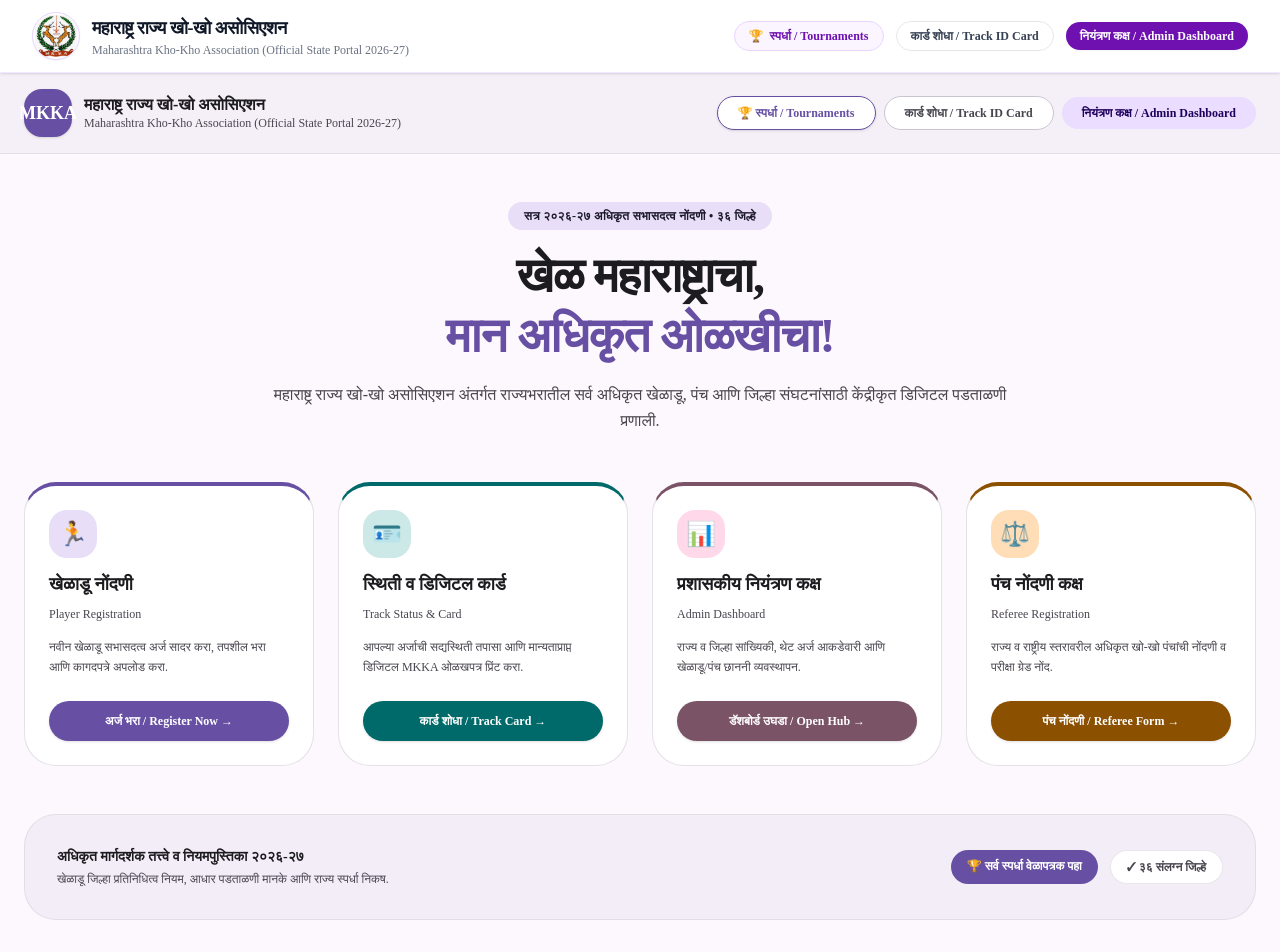
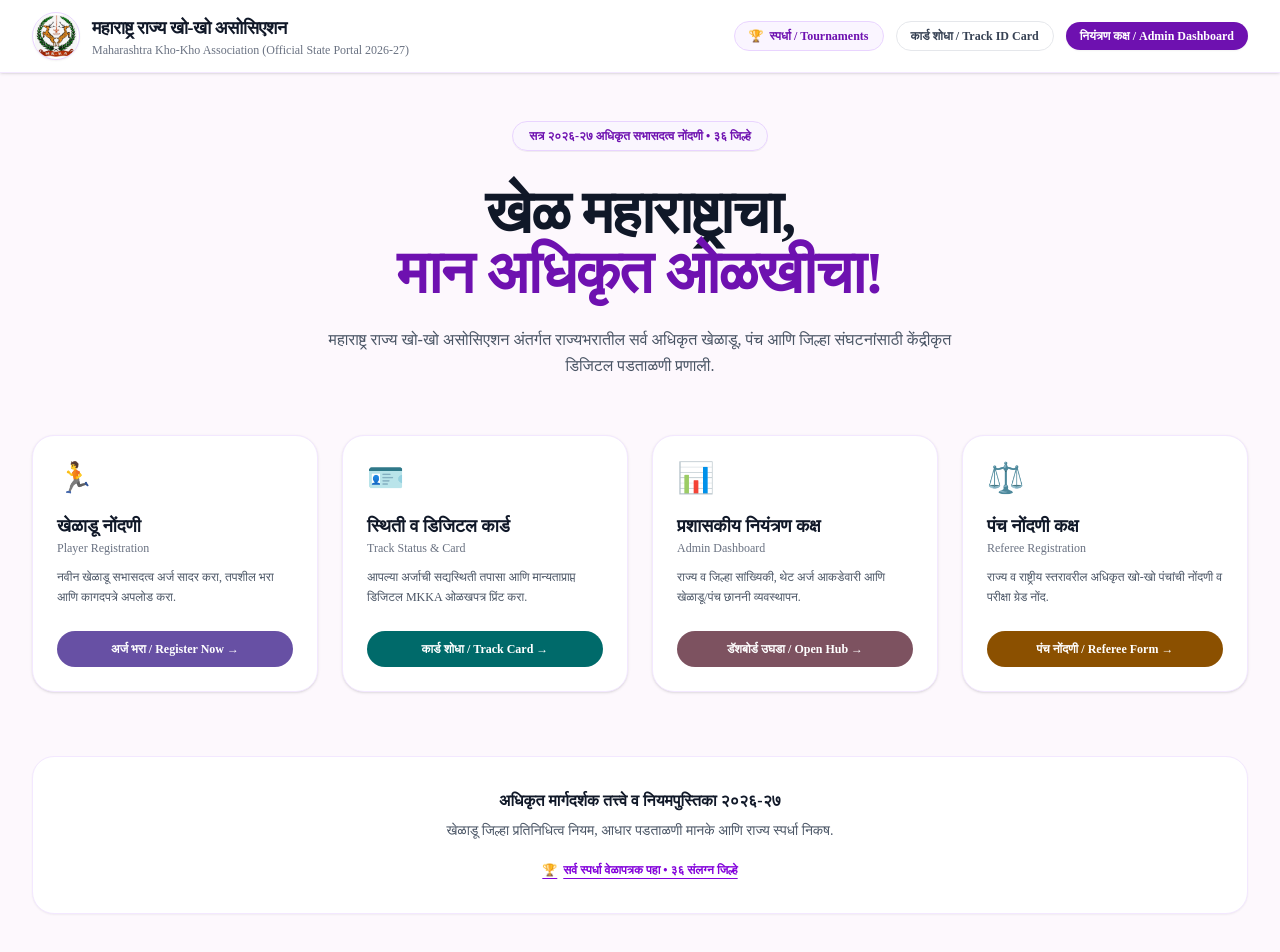
Before and after one commit to KshitijPilankar/mkka-portal, a Next.js app in the folder web/: page / in a window 1280 px wide. Shown: the top 952 px of the page. Built offline with nearby package versions, Linux system fonts and the light colour scheme.

Commit message:
fix: remove duplicate header from home page

```diff
--- a/web/src/app/page.tsx
+++ b/web/src/app/page.tsx
@@ -1,192 +1,124 @@
-import Link from 'next/link';
-
-export const metadata = {
-  title: 'महाराष्ट्र राज्य खो-खो असोसिएशन | Maharashtra Kho-Kho Association',
-  description: 'Official State Player, Referee & Tournament Registration Web Portal 2026-27',
-};
+import Link from "next/link";
 
 export default function HomePage() {
   return (
-    <div className="min-h-screen bg-[#FDF8FD] text-[#1C1B1F] flex flex-col justify-between">
-      {/* Top Navigation Bar */}
-      <header className="border-b border-[#CAC4D0]/40 bg-[#F3EDF7]/80 backdrop-blur-md sticky top-0 z-40 px-6 py-4">
-        <div className="max-w-7xl mx-auto flex flex-col sm:flex-row items-center justify-between gap-4">
-          <div className="flex items-center gap-3">
-            <div className="w-12 h-12 rounded-2xl bg-[#6750A4] text-white flex items-center justify-center font-bold text-lg shadow-sm">
-              MKKA
-            </div>
-            <div>
-              <h1 className="text-base font-bold leading-tight text-[#1C1B1F]">
-                महाराष्ट्र राज्य खो-खो असोसिएशन
-              </h1>
-              <p className="text-xs text-[#49454F] font-medium">
-                Maharashtra Kho-Kho Association (Official State Portal 2026-27)
-              </p>
-            </div>
+    <div className="min-h-screen bg-[#FDF8FD] text-[#1C1B1F]">
+      <main className="mx-auto max-w-7xl px-4 py-12 sm:px-6 lg:px-8">
+
+        {/* Hero Section */}
+        <div className="flex flex-col items-center text-center">
+          <div className="inline-flex items-center gap-2 rounded-full border border-purple-200 bg-purple-50/70 px-4 py-1.5 text-xs font-semibold text-purple-800 shadow-2xs">
+            <span>सत्र २०२६-२७ अधिकृत सभासदत्व नोंदणी • ३६ जिल्हे</span>
           </div>
 
-          <div className="flex items-center gap-2 flex-wrap">
-            <Link
-              href="/tournaments"
-              className="px-5 py-2 rounded-full border border-[#6750A4] bg-white text-[#6750A4] text-xs font-bold hover:bg-[#6750A4]/10 transition-all shadow-sm"
-            >
-              🏆 स्पर्धा / Tournaments
-            </Link>
-            <Link
-              href="/track"
-              className="px-5 py-2 rounded-full border border-[#CAC4D0] bg-white text-[#49454F] text-xs font-bold hover:bg-gray-100 transition-all"
-            >
-              कार्ड शोधा / Track ID Card
-            </Link>
-            <Link
-              href="/association/dashboard"
-              className="px-5 py-2 rounded-full bg-[#EADDFF] text-[#21005D] text-xs font-bold hover:bg-[#D0BCFF] transition-all"
-            >
-              नियंत्रण कक्ष / Admin Dashboard
-            </Link>
-          </div>
-        </div>
-      </header>
+          <h1 className="mt-8 text-4xl font-extrabold tracking-tight text-gray-900 sm:text-5xl md:text-6xl">
+            खेळ महाराष्ट्राचा, <br />
+            <span className="text-purple-800">मान अधिकृत ओळखीचा!</span>
+          </h1>
 
-      {/* Hero Section */}
-      <main className="max-w-7xl mx-auto px-6 py-12 flex-1 w-full space-y-12">
-        <div className="text-center max-w-3xl mx-auto space-y-4">
-          <span className="inline-block px-4 py-1.5 rounded-full bg-[#E8DEF8] text-[#1D192B] text-xs font-bold tracking-wide">
-            सत्र २०२६-२७ अधिकृत सभासदत्व नोंदणी • ३६ जिल्हे
-          </span>
-          <h2 className="text-3xl md:text-5xl font-extrabold tracking-tight text-[#1C1B1F] leading-tight">
-            खेळ महाराष्ट्राचा, <br className="hidden sm:inline" />
-            <span className="text-[#6750A4]">मान अधिकृत ओळखीचा!</span>
-          </h2>
-          <p className="text-sm md:text-base text-[#49454F] leading-relaxed">
-            महाराष्ट्र राज्य खो-खो असोसिएशन अंतर्गत राज्यभरातील सर्व अधिकृत खेळाडू, पंच आणि जिल्हा संघटनांसाठी केंद्रीकृत डिजिटल पडताळणी प्रणाली.
+          <p className="mt-6 max-w-2xl text-sm leading-relaxed text-gray-600 sm:text-base">
+            महाराष्ट्र राज्य खो-खो असोसिएशन अंतर्गत राज्यभरातील सर्व अधिकृत खेळाडू,
+            पंच आणि जिल्हा संघटनांसाठी केंद्रीकृत डिजिटल पडताळणी प्रणाली.
           </p>
         </div>
 
-        {/* 4 Core Action Hub Cards */}
-        <div className="grid grid-cols-1 md:grid-cols-2 lg:grid-cols-4 gap-6">
+        {/* 4 Primary Navigation Cards */}
+        <div className="mt-14 grid grid-cols-1 gap-6 sm:grid-cols-2 lg:grid-cols-4">
+
           {/* Card 1: Player Registration */}
-          <div className="bg-white rounded-[32px] border border-[#CAC4D0]/50 p-6 flex flex-col justify-between hover:shadow-lg transition-all border-t-4 border-t-[#6750A4] group">
-            <div className="space-y-3">
-              <div className="w-12 h-12 rounded-2xl bg-[#E8DEF8] text-[#6750A4] flex items-center justify-center text-2xl font-bold">
-                🏃
-              </div>
-              <h3 className="text-lg font-bold text-[#1C1B1F] group-hover:text-[#6750A4] transition-colors">
-                खेळाडू नोंदणी <br />
-                <span className="text-xs font-normal text-[#49454F]">Player Registration</span>
-              </h3>
-              <p className="text-xs text-[#49454F] leading-relaxed">
+          <div className="flex flex-col justify-between rounded-3xl border border-purple-100 bg-white p-6 shadow-sm transition hover:shadow-md">
+            <div>
+              <span className="text-3xl">🏃</span>
+              <h2 className="mt-4 text-lg font-bold text-gray-900">खेळाडू नोंदणी</h2>
+              <p className="text-xs font-medium text-gray-500">Player Registration</p>
+              <p className="mt-3 text-xs leading-relaxed text-gray-600">
                 नवीन खेळाडू सभासदत्व अर्ज सादर करा, तपशील भरा आणि कागदपत्रे अपलोड करा.
               </p>
             </div>
             <Link
               href="/register/player"
-              className="mt-6 w-full text-center py-3 rounded-full bg-[#6750A4] text-white text-xs font-bold hover:bg-[#523e85] active:scale-95 transition-all shadow-sm"
+              className="mt-6 inline-flex w-full items-center justify-center rounded-2xl bg-[#6750A4] py-2.5 text-xs font-semibold text-white transition hover:bg-[#533f85]"
             >
               अर्ज भरा / Register Now →
             </Link>
           </div>
 
-          {/* Card 2: Track ID & Download */}
-          <div className="bg-white rounded-[32px] border border-[#CAC4D0]/50 p-6 flex flex-col justify-between hover:shadow-lg transition-all border-t-4 border-t-[#006A6A] group">
-            <div className="space-y-3">
-              <div className="w-12 h-12 rounded-2xl bg-[#CCE8E7] text-[#006A6A] flex items-center justify-center text-2xl font-bold">
-                🪪
-              </div>
-              <h3 className="text-lg font-bold text-[#1C1B1F] group-hover:text-[#006A6A] transition-colors">
-                स्थिती व डिजिटल कार्ड <br />
-                <span className="text-xs font-normal text-[#49454F]">Track Status & Card</span>
-              </h3>
-              <p className="text-xs text-[#49454F] leading-relaxed">
+          {/* Card 2: Track Card */}
+          <div className="flex flex-col justify-between rounded-3xl border border-purple-100 bg-white p-6 shadow-sm transition hover:shadow-md">
+            <div>
+              <span className="text-3xl">🪪</span>
+              <h2 className="mt-4 text-lg font-bold text-gray-900">स्थिती व डिजिटल कार्ड</h2>
+              <p className="text-xs font-medium text-gray-500">Track Status & Card</p>
+              <p className="mt-3 text-xs leading-relaxed text-gray-600">
                 आपल्या अर्जाची सद्यस्थिती तपासा आणि मान्यताप्राप्त डिजिटल MKKA ओळखपत्र प्रिंट करा.
               </p>
             </div>
             <Link
               href="/track"
-              className="mt-6 w-full text-center py-3 rounded-full bg-[#006A6A] text-white text-xs font-bold hover:bg-[#004f4f] active:scale-95 transition-all shadow-sm"
+              className="mt-6 inline-flex w-full items-center justify-center rounded-2xl bg-[#006A6A] py-2.5 text-xs font-semibold text-white transition hover:bg-[#005252]"
             >
               कार्ड शोधा / Track Card →
             </Link>
           </div>
 
-          {/* Card 3: Central Admin Dashboard */}
-          <div className="bg-white rounded-[32px] border border-[#CAC4D0]/50 p-6 flex flex-col justify-between hover:shadow-lg transition-all border-t-4 border-t-[#7B5367] group">
-            <div className="space-y-3">
-              <div className="w-12 h-12 rounded-2xl bg-[#FFD8E9] text-[#7B5367] flex items-center justify-center text-2xl font-bold">
-                📊
-              </div>
-              <h3 className="text-lg font-bold text-[#1C1B1F] group-hover:text-[#7B5367] transition-colors">
-                प्रशासकीय नियंत्रण कक्ष <br />
-                <span className="text-xs font-normal text-[#49454F]">Admin Dashboard</span>
-              </h3>
-              <p className="text-xs text-[#49454F] leading-relaxed">
+          {/* Card 3: Admin Dashboard */}
+          <div className="flex flex-col justify-between rounded-3xl border border-purple-100 bg-white p-6 shadow-sm transition hover:shadow-md">
+            <div>
+              <span className="text-3xl">📊</span>
+              <h2 className="mt-4 text-lg font-bold text-gray-900">प्रशासकीय नियंत्रण कक्ष</h2>
+              <p className="text-xs font-medium text-gray-500">Admin Dashboard</p>
+              <p className="mt-3 text-xs leading-relaxed text-gray-600">
                 राज्य व जिल्हा सांख्यिकी, थेट अर्ज आकडेवारी आणि खेळाडू/पंच छाननी व्यवस्थापन.
               </p>
             </div>
             <Link
               href="/association/dashboard"
-              className="mt-6 w-full text-center py-3 rounded-full bg-[#7B5367] text-white text-xs font-bold hover:bg-[#623c4f] active:scale-95 transition-all shadow-sm"
+              className="mt-6 inline-flex w-full items-center justify-center rounded-2xl bg-[#7D5260] py-2.5 text-xs font-semibold text-white transition hover:bg-[#633f4c]"
             >
               डॅशबोर्ड उघडा / Open Hub →
             </Link>
           </div>
 
-          {/* Card 4: Referee Portal */}
-          <div className="bg-white rounded-[32px] border border-[#CAC4D0]/50 p-6 flex flex-col justify-between hover:shadow-lg transition-all border-t-4 border-t-[#8B5000] group">
-            <div className="space-y-3">
-              <div className="w-12 h-12 rounded-2xl bg-[#FFDDB6] text-[#8B5000] flex items-center justify-center text-2xl font-bold">
-                ⚖️
-              </div>
-              <h3 className="text-lg font-bold text-[#1C1B1F] group-hover:text-[#8B5000] transition-colors">
-                पंच नोंदणी कक्ष <br />
-                <span className="text-xs font-normal text-[#49454F]">Referee Registration</span>
-              </h3>
-              <p className="text-xs text-[#49454F] leading-relaxed">
+          {/* Card 4: Referee Registration */}
+          <div className="flex flex-col justify-between rounded-3xl border border-purple-100 bg-white p-6 shadow-sm transition hover:shadow-md">
+            <div>
+              <span className="text-3xl">⚖️</span>
+              <h2 className="mt-4 text-lg font-bold text-gray-900">पंच नोंदणी कक्ष</h2>
+              <p className="text-xs font-medium text-gray-500">Referee Registration</p>
+              <p className="mt-3 text-xs leading-relaxed text-gray-600">
                 राज्य व राष्ट्रीय स्तरावरील अधिकृत खो-खो पंचांची नोंदणी व परीक्षा ग्रेड नोंद.
               </p>
             </div>
             <Link
               href="/register/referee"
-              className="mt-6 w-full text-center py-3 rounded-full bg-[#8B5000] text-white text-xs font-bold hover:bg-[#6c3e00] active:scale-95 transition-all shadow-sm"
+              className="mt-6 inline-flex w-full items-center justify-center rounded-2xl bg-[#8B5000] py-2.5 text-xs font-semibold text-white transition hover:bg-[#704000]"
             >
               पंच नोंदणी / Referee Form →
             </Link>
           </div>
+
         </div>
 
-        {/* Association Guidelines Strip */}
-        <div className="bg-[#F3EDF7] rounded-[32px] p-6 md:p-8 flex flex-col md:flex-row items-center justify-between gap-6 border border-[#CAC4D0]/40">
-          <div className="space-y-1 text-center md:text-left">
-            <h4 className="font-bold text-[#1C1B1F] text-sm">
-              अधिकृत मार्गदर्शक तत्त्वे व नियमपुस्तिका २०२६-२७
-            </h4>
-            <p className="text-xs text-[#49454F]">
-              खेळाडू जिल्हा प्रतिनिधित्व नियम, आधार पडताळणी मानके आणि राज्य स्पर्धा निकष.
-            </p>
-          </div>
-          <div className="flex gap-3 flex-wrap justify-center">
+        {/* Guidelines / Info Section */}
+        <div className="mt-16 rounded-3xl border border-purple-100 bg-white p-6 text-center shadow-xs sm:p-8">
+          <h3 className="text-base font-bold text-gray-900">
+            अधिकृत मार्गदर्शक तत्त्वे व नियमपुस्तिका २०२६-२७
+          </h3>
+          <p className="mt-2 text-xs text-gray-600 sm:text-sm">
+            खेळाडू जिल्हा प्रतिनिधित्व नियम, आधार पडताळणी मानके आणि राज्य स्पर्धा निकष.
+          </p>
+          <div className="mt-4">
             <Link
               href="/tournaments"
-              className="px-4 py-2 rounded-full bg-[#6750A4] text-white text-xs font-semibold hover:bg-[#523e85] transition-all"
+              className="inline-flex items-center gap-1.5 text-xs font-semibold text-purple-700 underline underline-offset-4 hover:text-purple-900"
             >
-              🏆 सर्व स्पर्धा वेळापत्रक पहा
+              <span>🏆</span>
+              <span>सर्व स्पर्धा वेळापत्रक पहा • ३६ संलग्न जिल्हे</span>
             </Link>
-            <span className="px-4 py-2 rounded-full bg-white text-xs font-semibold text-[#49454F] border border-[#CAC4D0]/40">
-              ✓ ३६ संलग्न जिल्हे
-            </span>
           </div>
         </div>
+
       </main>
-
-      {/* Footer */}
-      <footer className="border-t border-[#CAC4D0]/40 bg-[#ECE6F0] py-6 px-6 text-center text-xs text-[#49454F]">
-        <p className="font-semibold text-[#1C1B1F]">
-          महाराष्ट्र राज्य खो-खो असोसिएशन (Maharashtra Kho-Kho Association)
-        </p>
-        <p className="mt-1">
-          अधिकृत राज्य क्रीडा पोर्टल • All Rights Reserved © 2026-2027
-        </p>
-      </footer>
     </div>
   );
 }
```
